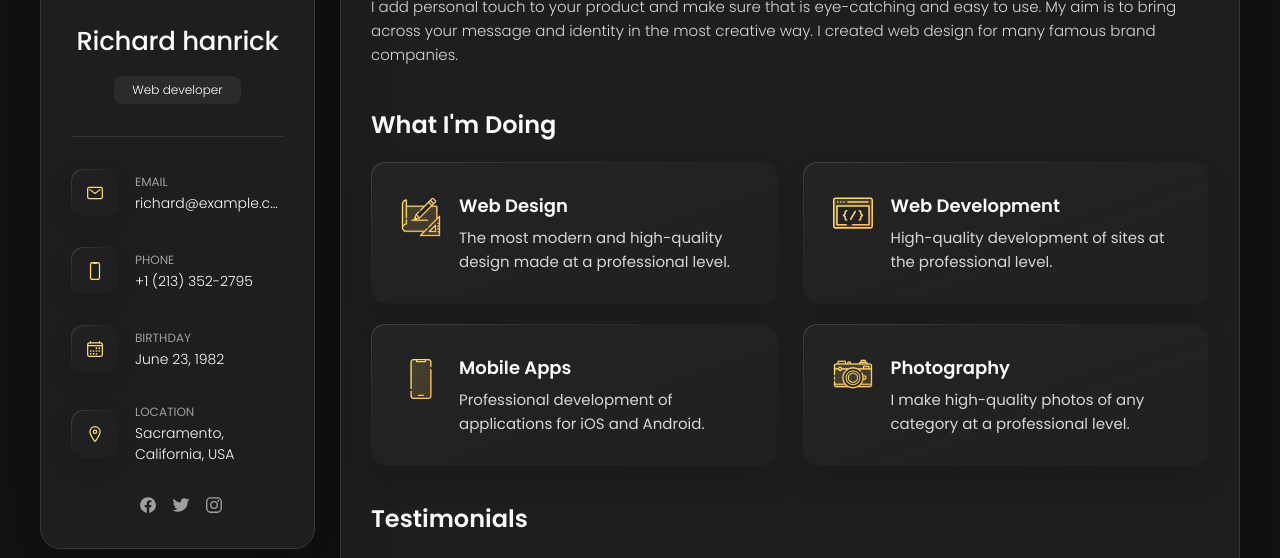
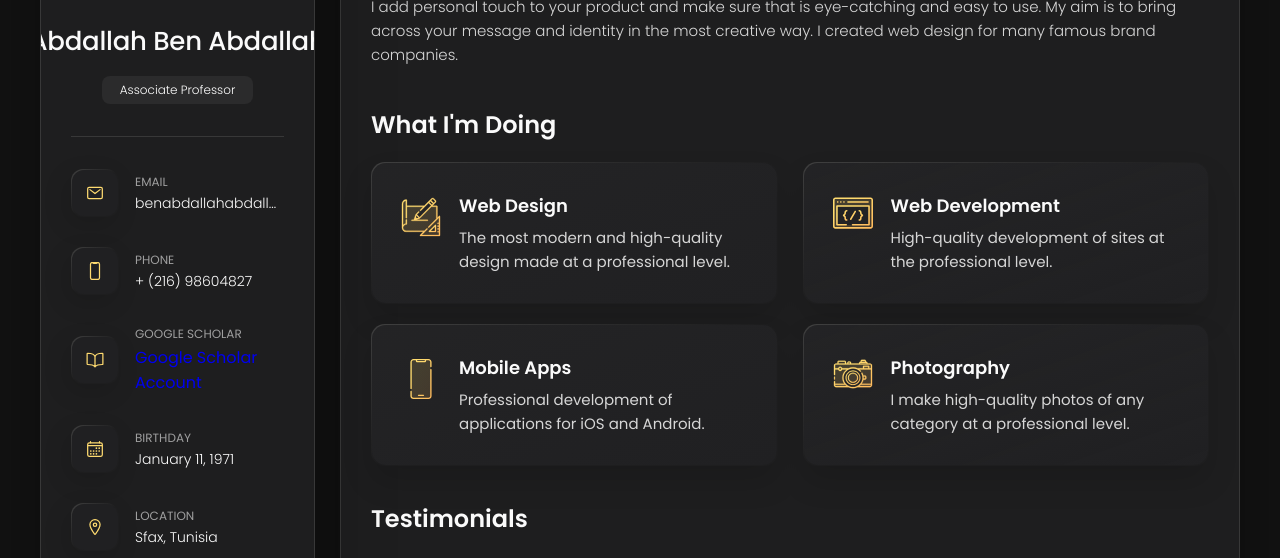
Before and after one commit to benabdallahabdallah/benabdallahabdallah.github.io, a plain HTML site: page index.html in a window 1280 px wide. Shown: the part 271-829 px from the top of the page. Drawn offline with nearby package versions, Linux system fonts and the light colour scheme.

Commit message:
update sidebar section

```diff
--- a/index.html
+++ b/index.html
@@ -46,9 +46,9 @@
         </figure>
 
         <div class="info-content">
-          <h1 class="name" title="Richard hanrick">Richard hanrick</h1>
+          <h1 class="name" title="Abdallah Ben Abdallah">Abdallah Ben Abdallah</h1>
 
-          <p class="title">Web developer</p>
+          <p class="title">Associate Professor</p>
         </div>
 
         <button class="info_more-btn" data-sidebar-btn>
@@ -74,7 +74,7 @@
             <div class="contact-info">
               <p class="contact-title">Email</p>
 
-              <a href="mailto:richard@example.com" class="contact-link">richard@example.com</a>
+              <a href="mailto:benabdallahabdallah@gmail.com" class="contact-link">benabdallahabdallah@gmail.com</a>
             </div>
 
           </li>
@@ -88,10 +88,25 @@
             <div class="contact-info">
               <p class="contact-title">Phone</p>
 
-              <a href="tel:+12133522795" class="contact-link">+1 (213) 352-2795</a>
+              <a href="tel:+21698604827" class="contact-link">+ (216) 98604827</a>
             </div>
 
           </li>
+
+          <li class="contact-item">
+
+            <div class="icon-box">
+              <ion-icon name="book-outline"></ion-icon>
+            </div>
+
+            <div class="contact-info">
+              <p class="contact-title">Google Scholar</p>
+
+              <a href=https://scholar.google.com/citations?user=kDe2sIEAAAAJ&hl=fr">Google Scholar Account</a>
+            </div>
+
+          </li>
+
 
           <li class="contact-item">
 
@@ -102,7 +117,7 @@
             <div class="contact-info">
               <p class="contact-title">Birthday</p>
 
-              <time datetime="1982-06-23">June 23, 1982</time>
+              <time datetime="1971-01-11">January 11, 1971</time>
             </div>
 
           </li>
@@ -116,7 +131,7 @@
             <div class="contact-info">
               <p class="contact-title">Location</p>
 
-              <address>Sacramento, California, USA</address>
+              <address>Sfax, Tunisia</address>
             </div>
 
           </li>
@@ -134,14 +149,8 @@
           </li>
 
           <li class="social-item">
-            <a href="#" class="social-link">
+            <a href="https://twitter.com/Abdella97653883" class="social-link">
               <ion-icon name="logo-twitter"></ion-icon>
-            </a>
-          </li>
-
-          <li class="social-item">
-            <a href="#" class="social-link">
-              <ion-icon name="logo-instagram"></ion-icon>
             </a>
           </li>
 
```
